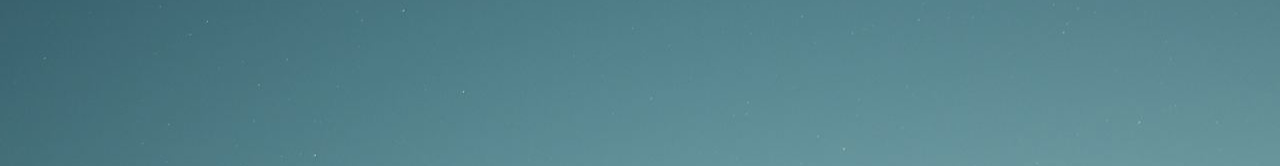
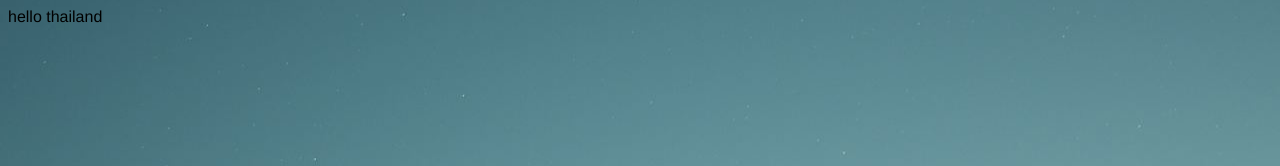
Before and after one commit to topspinppy/apexcircleci, a website: page index.html in a window 1280 px wide. Shown: the top 166 px of the page. Drawn offline with nearby package versions, Linux system fonts and the light colour scheme; files that its build step writes are made by us from their sources.

Commit message:
add text

```diff
--- a/index.html
+++ b/index.html
@@ -7,6 +7,9 @@
       <link rel="stylesheet" href="styles/css/main.css">
     </head>
     <body>
+      <div>
+        hello thailand
+      </div>
       <p>What a nice day!</p>
       <footer>Enjoy your life.</footer>
 
```
